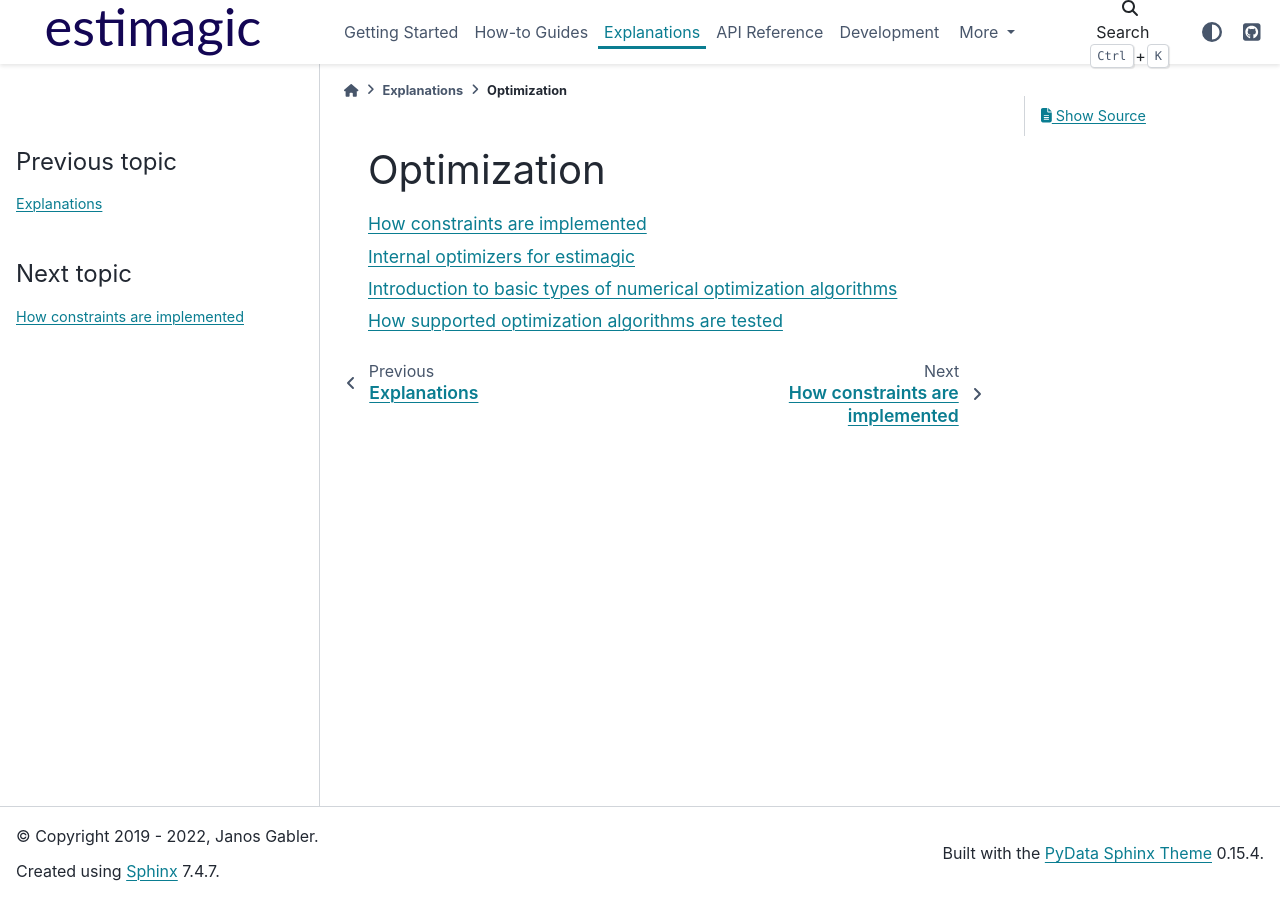
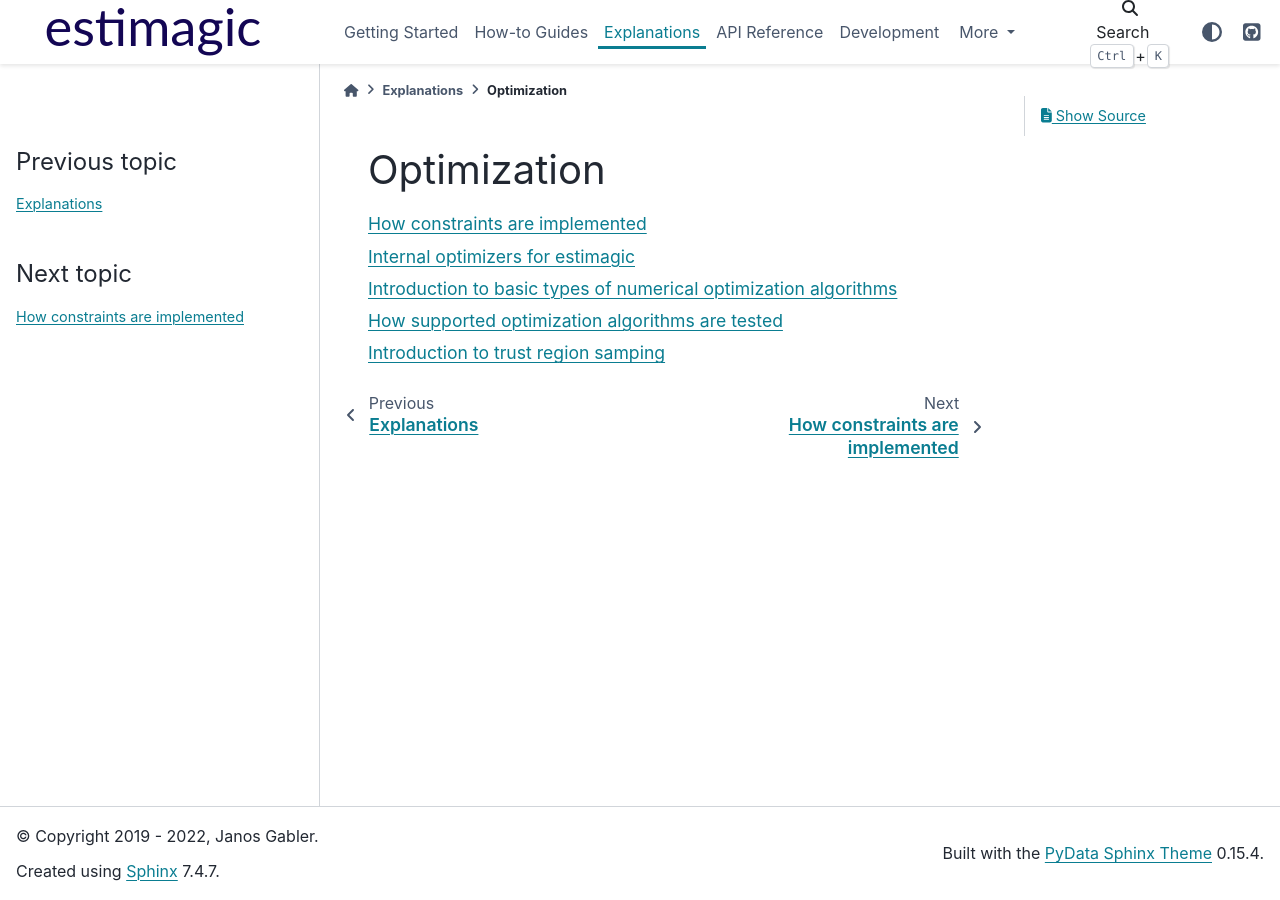
Before and after one commit to optimagic-dev/optimagic, a Sphinx documentation site: the page built from docs/source/explanations/optimization/index.rst, in a window 1280 px wide. Built offline with Sphinx 7.4.7 and the PyData theme 0.15.4, drawn with Linux system fonts in a browser that asks for light colours; pages that are not in the unit, such as notebooks, are missing from menus.

Commit message:
Update docs and pre-commit config

```diff
--- a/docs/source/explanations/optimization/index.rst
+++ b/docs/source/explanations/optimization/index.rst
@@ -9,3 +9,4 @@ Optimization
    internal_optimizers
    explanation_of_numerical_optimizers
    tests_for_supported_optimizers
+   explanation_trust_region_sampling
```
Also changed, not shown: .pre-commit-config.yaml.
